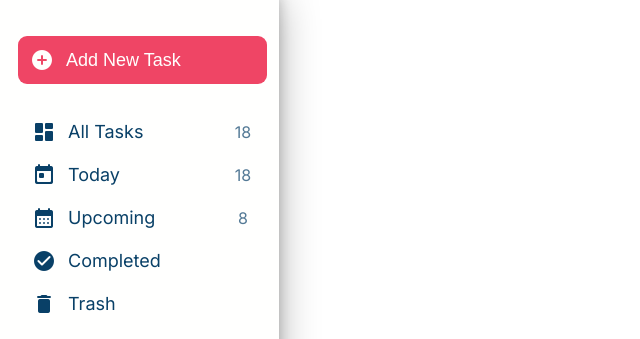
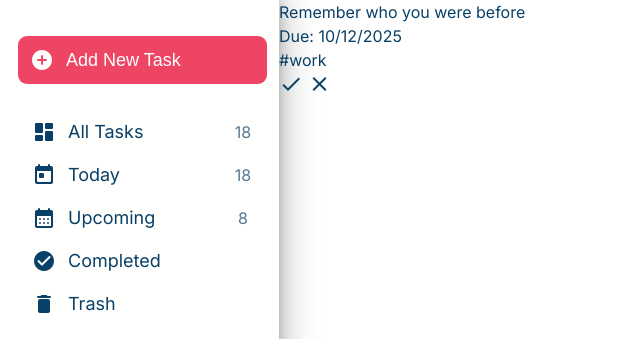
Before and after one commit to russelhanapi/to-do-list, a website built with webpack: page src/template.html in a window 1280 px wide. Shown: the top 339 px of the page, without its empty margins (0-640 px from the left). Built offline with nearby package versions, Linux system fonts and the light colour scheme.

Commit message:
feat: Add layout for task cards in the main section
- Created the layout for the task cards within the main section.
- Added task information and action icons.
- Included dynamic priority color coding for task cards.

```diff
--- a/src/template.html
+++ b/src/template.html
@@ -100,6 +100,26 @@
         </li>
       </ul>
     </aside>
-    <main class="main"></main>
+    <main class="main">
+      <div class="tasks-container">
+        <div class="task-card task-priority-high">
+          <div class="task-information">
+            <p class="task-title">Remember who you were before</p>
+            <p class="task-due-date">
+              Due: <span class="task-date">10/12/2025</span>
+            </p>
+            <p class="task-project">#work</p>
+          </div>
+          <div class="task-actions">
+            <span class="material-icons-outlined task-action task-complete"
+              >check</span
+            >
+            <span class="material-icons-outlined task-action task-delete"
+              >close</span
+            >
+          </div>
+        </div>
+      </div>
+    </main>
   </body>
 </html>
```
